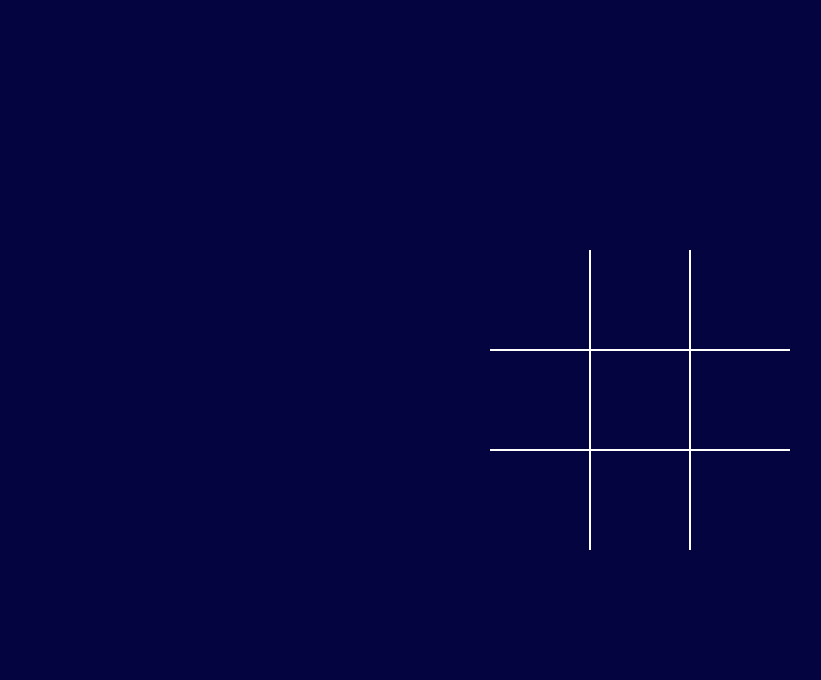
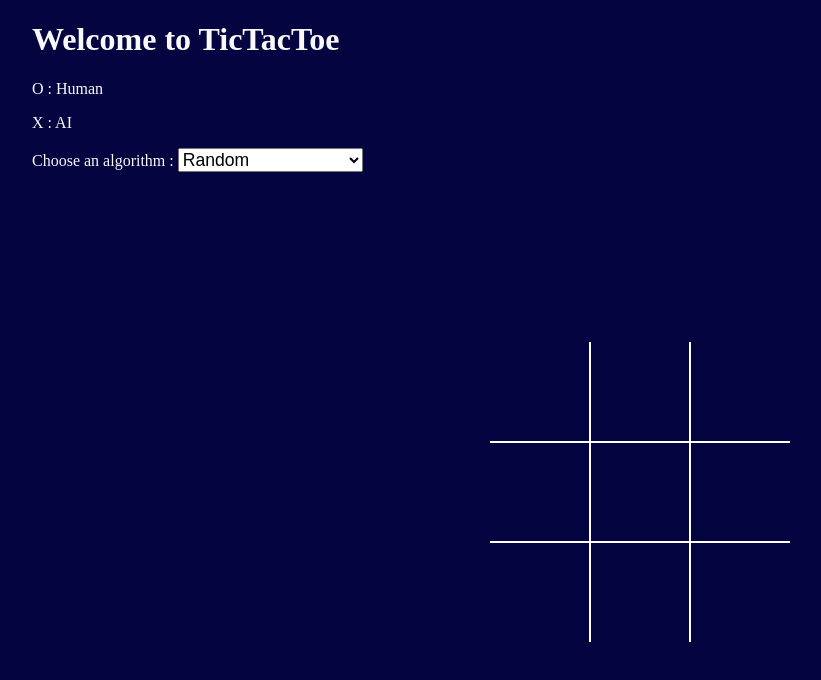
Before and after one commit to aungpaing98/tictactoe, a plain HTML site: page Javascript/index.html in a window 1280 px wide. Shown: the whole page, without its empty margins (0-821 px from the left). Drawn offline with Linux system fonts and the light colour scheme.

Commit message:
User define Algorithm

```diff
--- a/Javascript/app/js/main.js
+++ b/Javascript/app/js/main.js
@@ -17,6 +17,8 @@ const gameTag = document.querySelector(".game");
 const container = document.querySelector(".container");
 const winner = document.querySelector(".winner");
 const nextRound = document.querySelector(".next_round");
+const algorithm = document.querySelector("#algorithm");
+
 
 // Restart game (Control)
 nextRound.addEventListener("click", (e) => {
@@ -54,8 +56,9 @@ const clickHandler = (event) => {
 
 // Control + Model
 const getAIMove = (event) => {
+  let mode = algorithm.options[algorithm.selectedIndex].value
   if (current_player.name == "x") {
-    let moveId = ai.makeMove(game, 2);
+    let moveId = ai.makeMove(game, mode);
     cells[moveId].click();
   }
 };
--- a/Javascript/app/scss/style.scss
+++ b/Javascript/app/scss/style.scss
@@ -3,6 +3,7 @@ $backgroundColor: rgb(4, 4, 65);
 $cellbackground: rgb(4, 4, 65);
 $hovercolor: rgba(255, 255, 255, 0.4);
 $winmodal: rgba(10, 10, 10, 0.7);
+$highlight: #f9f9f9;
 
 *,
 *::before,
@@ -14,6 +15,15 @@ body {
   padding: 0;
   margin: 0;
   background-color: $backgroundColor;
+  color: $highlight;
+}
+
+.message {
+  margin-left: 2rem;
+}
+
+#algorithm{
+  font-size:1.1rem;
 }
 
 // Grid Display
@@ -32,7 +42,7 @@ body {
 // Game
 
 .game {
-  height: 100vh;
+  height: 80vh;
   width: 100vw;
   display: flex;
   justify-content: center;
--- a/Javascript/index.html
+++ b/Javascript/index.html
@@ -12,6 +12,19 @@
   </head>
 
   <body>
+    <div class="header">
+      <div class="message">
+        <h1>Welcome to TicTacToe</h1>
+        <p>O : Human</p>
+        <p>X : AI</p>
+        <label for="algorithm">Choose an algorithm : </label>
+        <select name="algorithm" id="algorithm">
+          <option value="0">Random</option>
+          <option value="2">MinMax</option>
+          <option value="3">MinMax_Alpha_Beta</option>
+        </select>
+      </div>
+    </div>
     <div class="game">
       <div class="container grid grid-jc-sa grid-ac-c">
         <div class="cell o_hover" id="0"></div>
```
Also changed, not shown: Javascript/dst/style.css, 1 other file.
